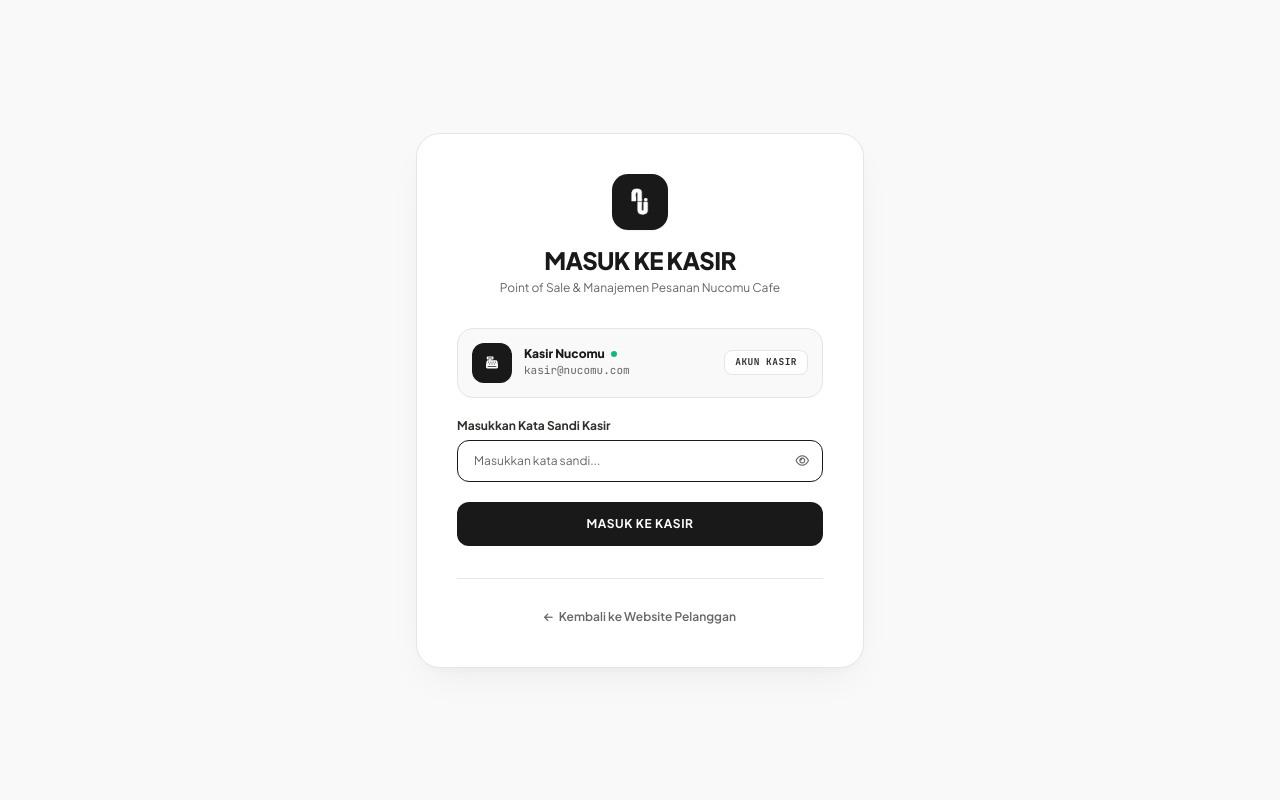
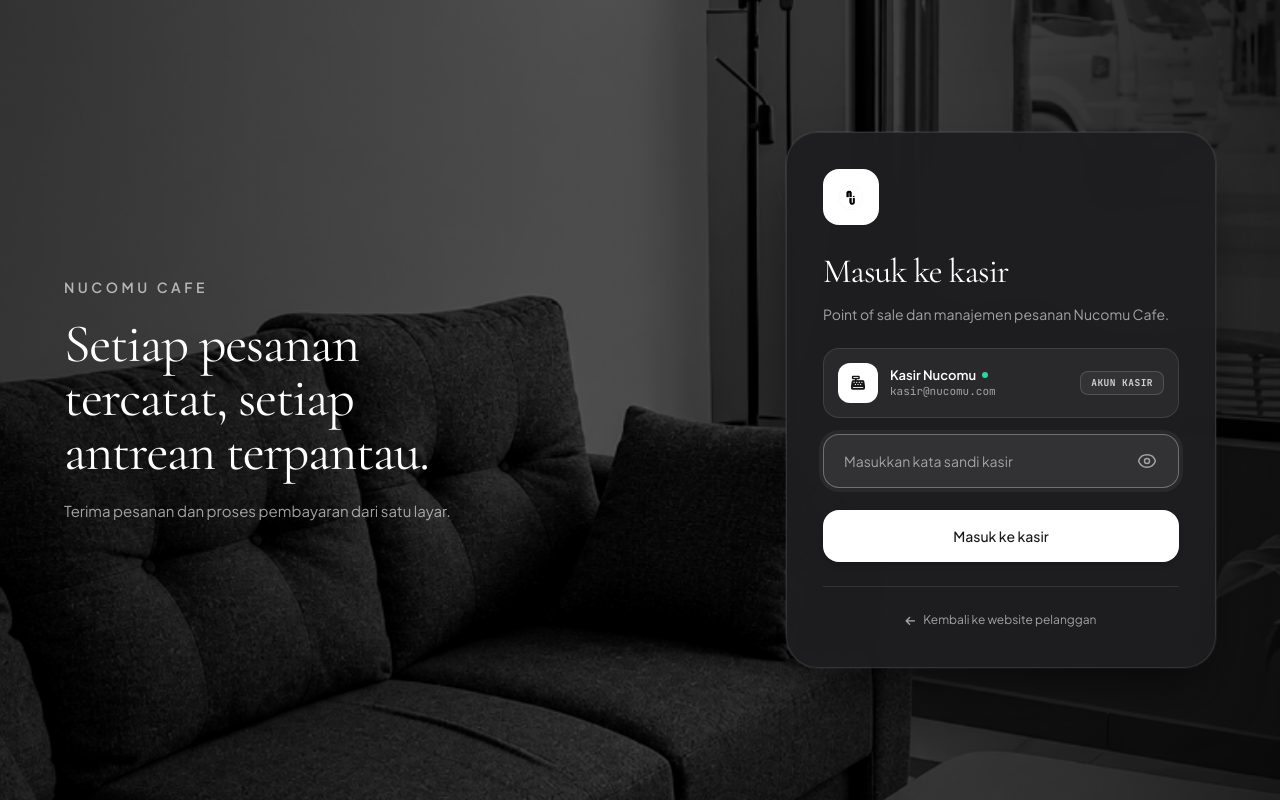
Before and after one commit to AhmadYazril/umkm, a Laravel app: page /kasir/login in a window 1280 px wide. Run offline with Laravel 12, Linux system fonts and the light colour scheme; data comes from the database, SQL or seed files in the repository; some libraries are stand-ins or nearby versions.

Commit message:
Login_Admin

```diff
--- a/resources/views/kasir/login.blade.php
+++ b/resources/views/kasir/login.blade.php
@@ -3,11 +3,12 @@
 <head>
     <meta charset="UTF-8">
     <meta name="viewport" content="width=device-width, initial-scale=1.0">
-    <title>Login Kasir — Nucomu Cafe</title>
+    <title>Masuk ke Kasir — Nucomu Cafe</title>
 
+    <!-- Google Fonts: Cormorant Garamond & Plus Jakarta Sans & JetBrains Mono -->
     <link rel="preconnect" href="https://fonts.googleapis.com">
     <link rel="preconnect" href="https://fonts.gstatic.com" crossorigin>
-    <link href="https://fonts.googleapis.com/css2?family=Cormorant+Garamond:ital,wght@0,600;0,700;1,600&family=JetBrains+Mono:wght@400;500;600;700&family=Plus+Jakarta+Sans:wght@400;500;600;700;800&display=swap" rel="stylesheet">
+    <link href="https://fonts.googleapis.com/css2?family=Cormorant+Garamond:ital,wght@0,400;0,500;0,600;0,700;1,400;1,600&family=JetBrains+Mono:wght@400;500;600;700&family=Plus+Jakarta+Sans:wght@400;500;600;700;800&display=swap" rel="stylesheet">
     <link rel="stylesheet" href="https://cdnjs.cloudflare.com/ajax/libs/font-awesome/6.4.0/css/all.min.css">
 
     <script src="https://cdn.tailwindcss.com"></script>
@@ -15,21 +16,19 @@
         tailwind.config = {
             theme: {
                 extend: {
-                    colors: {
-                        'ink-black': '#191919',
-                        'charcoal': '#30302D',
-                        'warm-ivory': '#F9F9F9',
-                        'warm-stone': '#E5E5E5',
-                        'hairline': '#E5E5E5',
-                        'muted-text': '#666666',
-                    },
                     fontFamily: {
-                        sans: ['"Plus Jakarta Sans"', 'sans-serif'],
+                        sans: ['"Plus Jakarta Sans"', '-apple-system', 'BlinkMacSystemFont', 'sans-serif'],
                         editorial: ['"Cormorant Garamond"', 'Georgia', 'serif'],
                         mono: ['"JetBrains Mono"', 'monospace'],
                     },
+                    colors: {
+                        brand: {
+                            card: '#1e1e20',
+                            input: '#2c2c2e',
+                        }
+                    },
                     boxShadow: {
-                        'card': '0 16px 40px -10px rgba(25, 25, 25, 0.06), 0 4px 12px -2px rgba(25, 25, 25, 0.03)',
+                        'glass': '0 30px 60px -15px rgba(0, 0, 0, 0.7), 0 0 1px 1px rgba(255, 255, 255, 0.08)',
                     }
                 }
             }
@@ -37,21 +36,17 @@
     </script>
     <style>
         @keyframes revealFadeUp {
-            from { opacity: 0; transform: translateY(18px); }
+            from { opacity: 0; transform: translateY(16px); }
             to { opacity: 1; transform: translateY(0); }
         }
         .anim-fade-up {
-            animation: revealFadeUp 0.6s cubic-bezier(0.16, 1, 0.3, 1) forwards;
+            animation: revealFadeUp 0.5s cubic-bezier(0.16, 1, 0.3, 1) forwards;
         }
         .btn-press {
-            transition: transform 0.15s ease, background-color 0.2s ease, box-shadow 0.2s ease, opacity 0.2s ease;
-        }
-        .btn-press:hover {
-            transform: translateY(-1px);
-            box-shadow: 0 10px 22px -6px rgba(25, 25, 25, 0.28);
+            transition: transform 0.15s ease, background-color 0.2s ease, opacity 0.2s ease;
         }
         .btn-press:active {
-            transform: scale(0.98);
+            transform: scale(0.985);
         }
         @keyframes spinnerRotate {
             from { transform: rotate(0deg); }
@@ -62,120 +57,174 @@
         }
     </style>
 </head>
-<body class="bg-warm-ivory text-ink-black font-sans min-h-screen flex items-center justify-center p-4 antialiased selection:bg-ink-black selection:text-white">
+<body class="bg-[#121214] text-neutral-100 font-sans min-h-screen relative overflow-x-hidden selection:bg-white selection:text-neutral-900">
 
-    <div class="w-full max-w-md bg-white border border-hairline rounded-3xl p-8 sm:p-10 shadow-card anim-fade-up">
-
-        {{-- Brand Logo Monogram --}}
-        <div class="text-center mb-8">
-            <div class="w-14 h-14 bg-ink-black rounded-2xl flex items-center justify-center mx-auto mb-3.5 shadow-sm">
-                <img src="{{ asset('images/nucomu/nucomu_logo_icon.png') }}" alt="Nucomu Cafe" class="h-7 w-auto object-contain brightness-0 invert">
-            </div>
-            <h1 class="text-2xl font-extrabold tracking-tight text-ink-black font-sans uppercase">Masuk ke Kasir</h1>
-            <p class="text-muted-text text-xs mt-1">Point of Sale & Manajemen Pesanan Nucomu Cafe</p>
+    {{-- Dark Atmosphere Cafe Background --}}
+    <div class="fixed inset-0 pointer-events-none z-0">
+        <img
+            src="{{ asset('images/auth/kasir_login_bg.jpg') }}"
+            alt="Nucomu Cafe Ambiance"
+            class="w-full h-full object-cover object-center filter grayscale brightness-[0.72] contrast-[1.08]">
+        <div class="absolute inset-0 bg-gradient-to-r from-black/65 via-black/50 to-black/80"></div>
     </div>
 
+    {{-- Main Container --}}
+    <div class="relative z-10 min-h-screen flex items-center justify-center p-4 sm:p-6 lg:p-12">
+        <div class="w-full max-w-6xl mx-auto flex flex-col lg:flex-row items-center justify-between gap-10 lg:gap-16">
+
+            {{-- Left Side: Editorial Brand Showcase --}}
+            <div class="hidden lg:flex flex-col justify-center flex-1 max-w-xl text-left anim-fade-up">
+                <p class="text-xs sm:text-sm font-semibold tracking-[0.25em] text-neutral-300/80 mb-5 uppercase font-sans">
+                    Nucomu Cafe
+                </p>
+                <h2 class="font-editorial text-4xl sm:text-5xl lg:text-[54px] font-normal tracking-tight text-white leading-[1.14]">
+                    Setiap pesanan<br>tercatat, setiap<br>antrean terpantau.
+                </h2>
+                <p class="text-neutral-300/75 text-sm sm:text-[15px] font-sans font-normal mt-5 max-w-md leading-relaxed">
+                    Terima pesanan dan proses pembayaran dari satu layar.
+                </p>
+            </div>
+
+            {{-- Right Side: Glass Login Card --}}
+            <main class="w-full max-w-[430px] bg-[#1e1e20]/95 backdrop-blur-2xl border border-white/10 rounded-[28px] sm:rounded-[32px] p-7 sm:p-9 shadow-glass anim-fade-up">
+
+                {{-- Brand Monogram Badge (White squircle with black icon) --}}
+                <div class="w-13 h-13 sm:w-14 sm:h-14 bg-white rounded-2xl flex items-center justify-center mb-6 shadow-sm">
+                    <img src="{{ asset('images/auth/nucomu_logo_icon.png') }}" alt="Nucomu Cafe" class="h-8 w-auto object-contain">
+                </div>
+
+                {{-- Card Heading & Subtitle --}}
+                <div class="mb-6">
+                    <h1 class="font-editorial text-3xl sm:text-[34px] font-normal tracking-tight text-white mb-2 leading-snug">
+                        Masuk ke kasir
+                    </h1>
+                    <p class="text-neutral-400 text-xs sm:text-sm font-normal leading-relaxed">
+                        Point of sale dan manajemen pesanan Nucomu Cafe.
+                    </p>
+                </div>
+
+                {{-- Feedback / Alert Notifications --}}
                 @if(session('session_expired') || session('error'))
-            <div class="bg-amber-50 border border-amber-200 text-amber-900 p-3.5 rounded-2xl text-xs mb-6 font-semibold text-center">
-                {{ session('session_expired') ?? session('error') }}
+                    <div class="mb-5 bg-amber-500/15 border border-amber-500/30 text-amber-200 px-4 py-3 rounded-2xl text-xs font-medium flex items-start gap-2.5">
+                        <i class="fa-solid fa-triangle-exclamation text-amber-400 mt-0.5 shrink-0 text-xs"></i>
+                        <span class="leading-snug">{{ session('session_expired') ?? session('error') }}</span>
                     </div>
                 @endif
 
-        @if($errors->any())
-            <div class="bg-rose-50 border border-rose-200 text-rose-900 p-3.5 rounded-2xl text-xs mb-6 font-semibold text-center">
-                {{ $errors->first() }}
+                @if(isset($errors) && $errors->any())
+                    <div class="mb-5 bg-rose-500/15 border border-rose-500/30 text-rose-200 px-4 py-3 rounded-2xl text-xs font-medium flex items-start gap-2.5">
+                        <i class="fa-solid fa-circle-exclamation text-rose-400 mt-0.5 shrink-0 text-xs"></i>
+                        <span class="leading-snug">{{ $errors->first() }}</span>
                     </div>
                 @endif
 
-        <form action="{{ route('kasir.login.post') }}" method="POST" class="space-y-5" onsubmit="handleKasirLoginSubmit()">
+                {{-- Form Login --}}
+                <form id="kasirLoginForm" action="{{ route('kasir.login.post') }}" method="POST" class="space-y-4" onsubmit="handleKasirLoginSubmit()">
                     @csrf
 
                     {{-- Akun Kasir Otomatis Terpilih --}}
                     <input type="hidden" name="email" value="{{ $kasirAccount->email ?? 'kasir@nucomu.com' }}">
 
-            <div class="bg-warm-ivory border border-hairline rounded-2xl p-3.5 flex items-center justify-between gap-3">
+                    <div class="bg-[#2c2c2e]/90 hover:bg-[#343437]/90 border border-white/10 rounded-2xl p-3.5 flex items-center justify-between gap-3 transition-colors">
                         <div class="flex items-center gap-3 min-w-0">
-                    <div class="w-10 h-10 rounded-xl bg-ink-black text-white flex items-center justify-center font-mono text-xs font-extrabold shrink-0 shadow-xs">
-                        <i class="fa-solid fa-cash-register text-xs"></i>
+                            <div class="w-10 h-10 rounded-xl bg-white text-neutral-900 flex items-center justify-center font-mono text-xs font-extrabold shrink-0 shadow-xs">
+                                <i class="fa-solid fa-cash-register text-sm text-neutral-900"></i>
                             </div>
                             <div class="min-w-0">
                                 <div class="flex items-center gap-1.5">
-                            <span class="text-xs font-extrabold text-ink-black truncate">
+                                    <span class="text-xs sm:text-[13px] font-semibold text-white truncate">
                                         {{ $kasirAccount->name ?? 'Kasir Nucomu' }}
                                     </span>
-                            <span class="w-1.5 h-1.5 rounded-full bg-emerald-500 shrink-0"></span>
+                                    <span class="w-1.5 h-1.5 rounded-full bg-emerald-400 shrink-0"></span>
                                 </div>
-                        <span class="text-[11px] font-mono text-muted-text block truncate">
+                                <span class="text-[11px] font-mono text-neutral-400 block truncate">
                                     {{ $kasirAccount->email ?? 'kasir@nucomu.com' }}
                                 </span>
                             </div>
                         </div>
-                <span class="text-[9.5px] font-mono font-bold uppercase tracking-wider px-2.5 py-1 rounded-lg bg-white border border-hairline text-charcoal shrink-0">
+                        <span class="text-[9.5px] font-mono font-bold uppercase tracking-wider px-2.5 py-1 rounded-lg bg-white/5 border border-white/15 text-neutral-300 shrink-0">
                             Akun Kasir
                         </span>
                     </div>
 
-            <div>
-                <label for="password" class="block text-xs font-bold text-charcoal mb-1.5">
-                    Masukkan Kata Sandi Kasir
-                </label>
+                    {{-- Input Password with Toggle Eye --}}
                     <div class="relative">
+                        <label for="password" class="sr-only">Masukkan kata sandi kasir</label>
                         <input
                             type="password"
                             name="password"
                             id="password"
                             required
                             autofocus
-                        placeholder="Masukkan kata sandi..."
-                        class="w-full bg-warm-ivory border border-hairline rounded-xl pl-4 pr-10 py-3 text-xs text-ink-black placeholder-muted-text focus:outline-none focus:border-ink-black focus:bg-white transition"
+                            autocomplete="current-password"
+                            placeholder="Masukkan kata sandi kasir"
+                            class="w-full bg-[#2c2c2e]/90 hover:bg-[#343437]/90 text-white placeholder:text-neutral-400 text-sm rounded-2xl pl-5 pr-12 py-3.5 sm:py-4 border border-white/10 focus:border-white/30 focus:bg-[#323235] focus:outline-none focus:ring-4 focus:ring-white/5 transition-all duration-200"
                         >
+
                         <button
                             type="button"
+                            id="togglePasswordBtn"
                             onclick="toggleKasirPassword()"
-                        class="absolute inset-y-0 right-0 pr-3.5 flex items-center text-muted-text hover:text-ink-black transition-colors cursor-pointer"
-                        title="Tampilkan / Sembunyikan Kata Sandi"
-                    >
-                        <i id="kasirPasswordEye" class="fa-regular fa-eye text-xs"></i>
+                            class="absolute right-4 top-1/2 -translate-y-1/2 text-neutral-400 hover:text-white focus:outline-none p-1.5 transition-colors cursor-pointer"
+                            title="Tampilkan / sembunyikan kata sandi"
+                            aria-label="Tampilkan atau sembunyikan kata sandi">
+                            {{-- Open eye --}}
+                            <svg id="eyeIcon" class="w-5 h-5" fill="none" stroke="currentColor" stroke-width="1.75" viewBox="0 0 24 24">
+                                <path stroke-linecap="round" stroke-linejoin="round" d="M2.036 12.322a1.012 1.012 0 010-.639C3.423 7.51 7.36 4.5 12 4.5c4.638 0 8.573 3.007 9.963 7.178.07.207.07.431 0 .639C20.577 16.49 16.64 19.5 12 19.5c-4.638 0-8.573-3.007-9.963-7.178z" />
+                                <path stroke-linecap="round" stroke-linejoin="round" d="M15 12a3 3 0 11-6 0 3 3 0 016 0z" />
+                            </svg>
+                            {{-- Slashed eye (hidden initially) --}}
+                            <svg id="eyeOffIcon" class="w-5 h-5 hidden" fill="none" stroke="currentColor" stroke-width="1.75" viewBox="0 0 24 24">
+                                <path stroke-linecap="round" stroke-linejoin="round" d="M3.98 8.223A10.477 10.477 0 001.934 12C3.226 16.338 7.244 19.5 12 19.5c.993 0 1.953-.138 2.863-.395M6.228 6.228A10.45 10.45 0 0112 4.5c4.756 0 8.773 3.162 10.065 7.498a10.523 10.523 0 01-4.293 5.774M6.228 6.228L3 3m3.228 3.228l3.65 3.65m7.894 7.894L21 21m-3.228-3.228l-3.65-3.65m0 0a3 3 0 10-4.243-4.243m4.242 4.242L9.88 9.88" />
+                            </svg>
                         </button>
                     </div>
-            </div>
 
+                    {{-- Submit Button (Crisp White Button with Dark Text) --}}
+                    <div class="pt-1.5">
                         <button
                             type="submit"
                             id="btnKasirLoginSubmit"
-                class="w-full bg-ink-black hover:bg-charcoal text-white font-bold text-xs uppercase tracking-wider py-3.5 rounded-xl transition btn-press flex items-center justify-center gap-2 cursor-pointer"
+                            class="w-full bg-white hover:bg-neutral-100 text-neutral-900 font-medium text-sm py-3.5 sm:py-4 px-6 rounded-2xl transition shadow-md btn-press flex items-center justify-center gap-2 cursor-pointer"
                         >
                             <span id="btnKasirLoginSpinner" class="hidden">
-                    <svg class="spin-loader h-4 w-4 text-white" viewBox="0 0 24 24" fill="none">
+                                <svg class="spin-loader h-4 w-4 text-neutral-900" viewBox="0 0 24 24" fill="none">
                                     <circle class="opacity-25" cx="12" cy="12" r="10" stroke="currentColor" stroke-width="3"></circle>
                                     <path class="opacity-90" fill="currentColor" d="M4 12a8 8 0 018-8V0C5.373 0 0 5.373 0 12h4zm2 5.291A7.962 7.962 0 014 12H0c0 3.042 1.135 5.824 3 7.938l3-2.647z"></path>
                                 </svg>
                             </span>
-                <span id="btnKasirLoginText">Masuk ke Kasir</span>
+                            <span id="btnKasirLoginText">Masuk ke kasir</span>
                         </button>
+                    </div>
                 </form>
 
-        <div class="mt-8 text-center pt-6 border-t border-hairline">
-            <a href="{{ route('home') }}" class="text-xs text-muted-text hover:text-ink-black font-semibold transition-colors inline-flex items-center gap-1.5">
-                <i class="fa-solid fa-arrow-left text-[10px]"></i>
-                <span>Kembali ke Website Pelanggan</span>
+                {{-- Back to Customer Site Link --}}
+                <div class="mt-6 pt-5 border-t border-white/10 text-center">
+                    <a href="{{ route('home') }}" class="text-xs text-neutral-400 hover:text-white transition-colors inline-flex items-center gap-2">
+                        <i class="fa-solid fa-arrow-left text-[11px]"></i>
+                        <span>Kembali ke website pelanggan</span>
                     </a>
                 </div>
 
+            </main>
+        </div>
     </div>
 
     <script>
         function toggleKasirPassword() {
             const passInput = document.getElementById('password');
-            const eyeIcon = document.getElementById('kasirPasswordEye');
-            if (!passInput || !eyeIcon) return;
+            const eyeIcon = document.getElementById('eyeIcon');
+            const eyeOffIcon = document.getElementById('eyeOffIcon');
+            if (!passInput || !eyeIcon || !eyeOffIcon) return;
 
             if (passInput.type === 'password') {
                 passInput.type = 'text';
-                eyeIcon.className = 'fa-regular fa-eye-slash text-xs';
+                eyeIcon.classList.add('hidden');
+                eyeOffIcon.classList.remove('hidden');
             } else {
                 passInput.type = 'password';
-                eyeIcon.className = 'fa-regular fa-eye text-xs';
+                eyeIcon.classList.remove('hidden');
+                eyeOffIcon.classList.add('hidden');
             }
         }
 
@@ -187,7 +236,7 @@
 
             spinner.classList.remove('hidden');
             btnText.textContent = 'Memverifikasi...';
-            btn.classList.add('opacity-80', 'cursor-wait');
+            btn.classList.add('opacity-85', 'cursor-wait');
             btn.style.pointerEvents = 'none';
         }
 
```
Also changed, not shown: public/images/auth/kasir_login_bg.jpg (added), public/images/auth/nucomu_logo_icon.png (added). Lines whose indentation alone changed are shown as unchanged.
